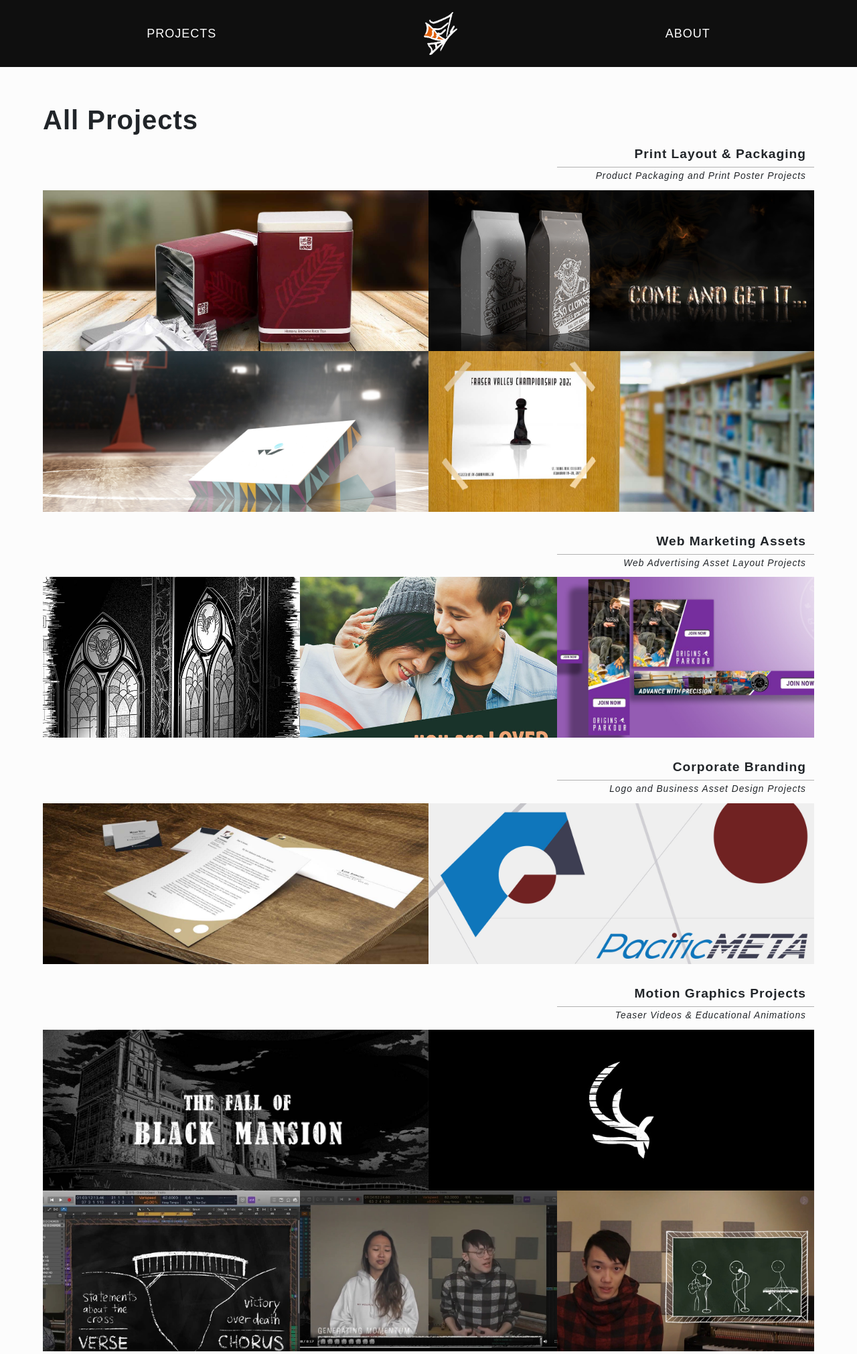
After one commit to carissas086/agane, a PHP site: page /gallery.php in a window 1280 px wide. The commit adds this page. Shown: the top 2021 px of the page at 67% size. Run offline with PHP 8.4, Linux system fonts and the light colour scheme; some web fonts are replaced.

Commit message:
more button

```diff
--- /dev/null
+++ b/gallery.php
@@ -0,0 +1,60 @@
+<!DOCTYPE html>
+<html lang="en-ca">
+<head>
+    <meta charset="UTF-8">
+    <meta name="viewport" content="width=device-width, initial-scale=1.0">
+    <title>carissas &mdash; All Work</title>
+
+    <?php include __DIR__ . '/partials/headlinks.php'; ?>
+
+</head>
+<body>
+    <header>
+        <nav class="gn flex flex-around flex-vertcen">
+            <ul class="flex flex-around flex-vertcen">
+                <li class="mob-head"><a href="#">Projects</a></li>
+                <li class="logo"><a href="index.php"><img src="images/logos/logo-wveccol_mid.png" alt="carissas brand logo"></a></li>
+                <li class="mob-head"><a href="#about">About</a></li>
+            </ul>
+        </nav>
+    </header>
+    <main>
+
+        <!-- ==== GALLERY ==== -->
+        <section class="landing-gal head-font empty-scroll" id="all-gallery">
+            <h1 class="head-font">All Projects</h2>
+            <?php include __DIR__ . '/partials/gallery-partials/printproduct.php'; ?>
+            <?php include __DIR__ . '/partials/gallery-partials/webmarketing.php'; ?>
+            <?php include __DIR__ . '/partials/gallery-partials/branding.php'; ?>
+            <?php include __DIR__ . '/partials/gallery-partials/motiongraphics.php'; ?>
+            <?php include __DIR__ . '/partials/gallery-partials/creativemisc.php'; ?>
+
+            <div class="head-font flex">
+                <a class="design-back x-auto base-btn" href="index.php">Back</a>
+            </div>
+        </section>
+
+    </main>
+    <footer class="flex flex-vert flex-bet" id="landing-ft">
+        <div class="socials">
+            <ul class="flex">
+                <li><a href="mailto:carissaso@gmail.com" title="Contact me at carissaso@gmail.com"><img src="images/socials/email-icon.png" alt="Contact me at carissaso@gmail.com"></a></li>
+                <li><a href="https://instagram.com/carissamakesthings" target="_blank" title="Instagram Profile"><img src="images/socials/instagram-logo.png" alt="Instagram Logo"></a></li>
+                <li><a href="https://ca.linkedin.com/in/carissaso" target="_blank" title="LinkedIn Profile"><img src="images/socials/linkedin-logo.png" alt="LinkedIn Logo"></a></li>
+            </ul>
+        </div>
+        <p class="copyright">&copy; <span class="accent">2022</span> Carissa So</p>
+    </footer>
+
+<!-- ==== SCRIPTS ==== -->
+
+    <!-- jquery -->
+        <script src="https://ajax.googleapis.com/ajax/libs/jquery/3.6.0/jquery.min.js" ></script>
+
+    <!-- lightbox -->
+        <script src="scripts/content-plugins.js"></script>
+
+    <!-- bootstrap -->
+        <script src="https://cdn.jsdelivr.net/npm/bootstrap@5.1.3/dist/js/bootstrap.bundle.min.js" integrity="sha384-ka7Sk0Gln4gmtz2MlQnikT1wXgYsOg+OMhuP+IlRH9sENBO0LRn5q+8nbTov4+1p" crossorigin="anonymous"></script>
+</body>
+</html>
--- a/index.php
+++ b/index.php
@@ -34,6 +34,10 @@
             <?php include __DIR__ . '/partials/gallery-partials/printproduct.php'; ?>
             <?php include __DIR__ . '/partials/gallery-partials/branding.php'; ?>
             <?php include __DIR__ . '/partials/gallery-partials/creativemisc.php'; ?>
+
+            <div class="head-font flex">
+                <a class="design-back x-auto base-btn" href="gallery.php">more</a>
+            </div>
         </section>
 
         <!-- ==== ABOUT ==== -->
--- a/partials/gallery-partials/creativemisc.php
+++ b/partials/gallery-partials/creativemisc.php
@@ -14,6 +14,11 @@
             <p class="head-font gal-hov">"Ace of Hearts" &mdash; Illustration</p>
             <div class="gal-img" id="gal-ace"></div>
         </a>
+        <a href="images/cs_ace-process.gif"
+            data-lightbox="misc"
+            data-title="Process GIF of a personal project illustration that I did on my off time. This features a man who has taken his heart out to give to the one he loves."
+            style="display:none;">
+        </a>
         <!-- <a class="gal-link col-12 col-md-3" hre="/design/aceofhearts.php#misc-2">
             <p class="head-font gal-hov">"Ace of Hearts" &mdash; Illustration</p>
             <div class="gal-img" id="gal-ace"></div>
@@ -23,6 +28,11 @@
             data-title="Vector drawing inspired by 'Monument Valley', and all the various hobbies I have. Done in Adobe Illustrator." >
             <p class="head-font gal-hov">"Interest" &mdash; Vector Illustration</p>
             <div class="gal-img" id="gal-interest"></div>
+        </a>
+        <a href="images/cs_interest-process.gif"
+            data-lightbox="misc"
+            data-title="Process GIF of the vector illustration project I created in ADobe Illustrator. This features the building of a tower in the style of monument valley, and features several little red creatures engaging  in hobbies and interests of mine."
+            style="display:none;">
         </a>
         <!-- <a class="gal-link col-12 col-md-3" hre="/design/vectorillustrations.php#vc-1">
             <p class="head-font gal-hov">"Interest" &mdash; Vector Illustration</p>
@@ -58,6 +68,11 @@
             <p class="head-font gal-hov">"Shift" &mdash; Effects Pedal Vector Illustration</p>
             <div class="gal-img" id="gal-shift"></div>
         </a>
+        <a href="images/cs_shift-process.gif"
+            data-lightbox="misc"
+            data-title="Process GIF of the effects pedal I recreated completely using vectors in Adobe Illustrator. This was accomplished by creating vector shapes, and using simple colours and more complex gradient stroke and fill colours to recreate the desired knobs and switches."
+            style="display:none;">
+        </a>
         <!-- <a class="gal-link col-12 col-md-4" hre="/design/shift.php#misc-7">
             <p class="head-font gal-hov">"Shift" &mdash; Effects Pedal Vector Illustration</p>
             <div class="gal-img" id="gal-shift"></div>
--- a/styles/main.css
+++ b/styles/main.css
@@ -827,3 +827,20 @@
             padding: 1vh 2vw;
             margin: 0 auto;
         }
+
+    /* ==== ALL GALLERY ====*/
+
+        #all-gallery {
+            margin-top: 20vh;
+        }
+
+
+/* ==== CLEARS & BUTTONS ==== */
+
+    .x-auto {
+        margin: 0 auto;
+    }
+
+    .base-btn {
+        margin-top: 5vh;
+    }
```
Also changed, not shown: images/cs_ace-process.gif (added), images/cs_interest-process.gif (added), images/cs_shift-process.gif (added).
